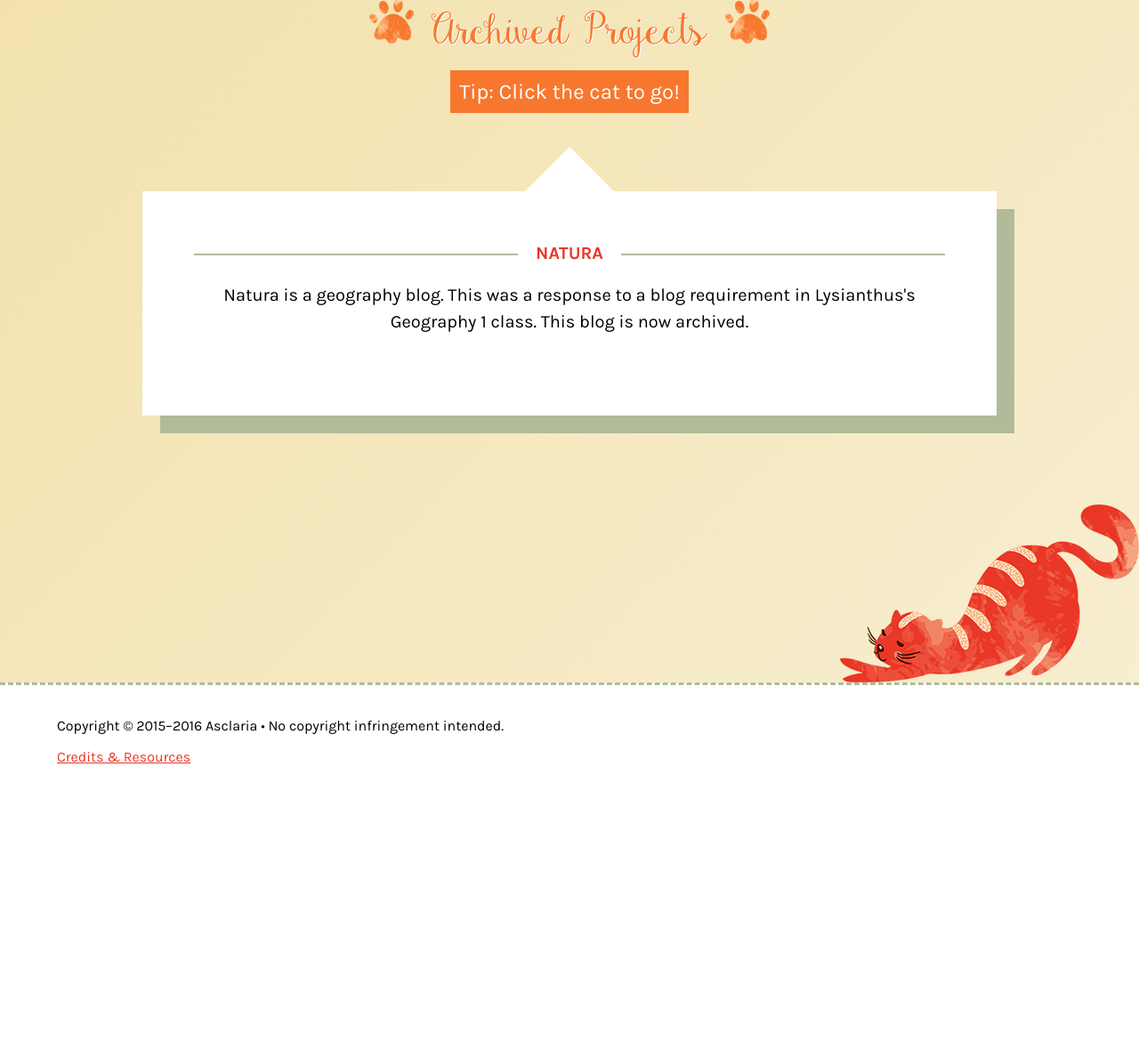
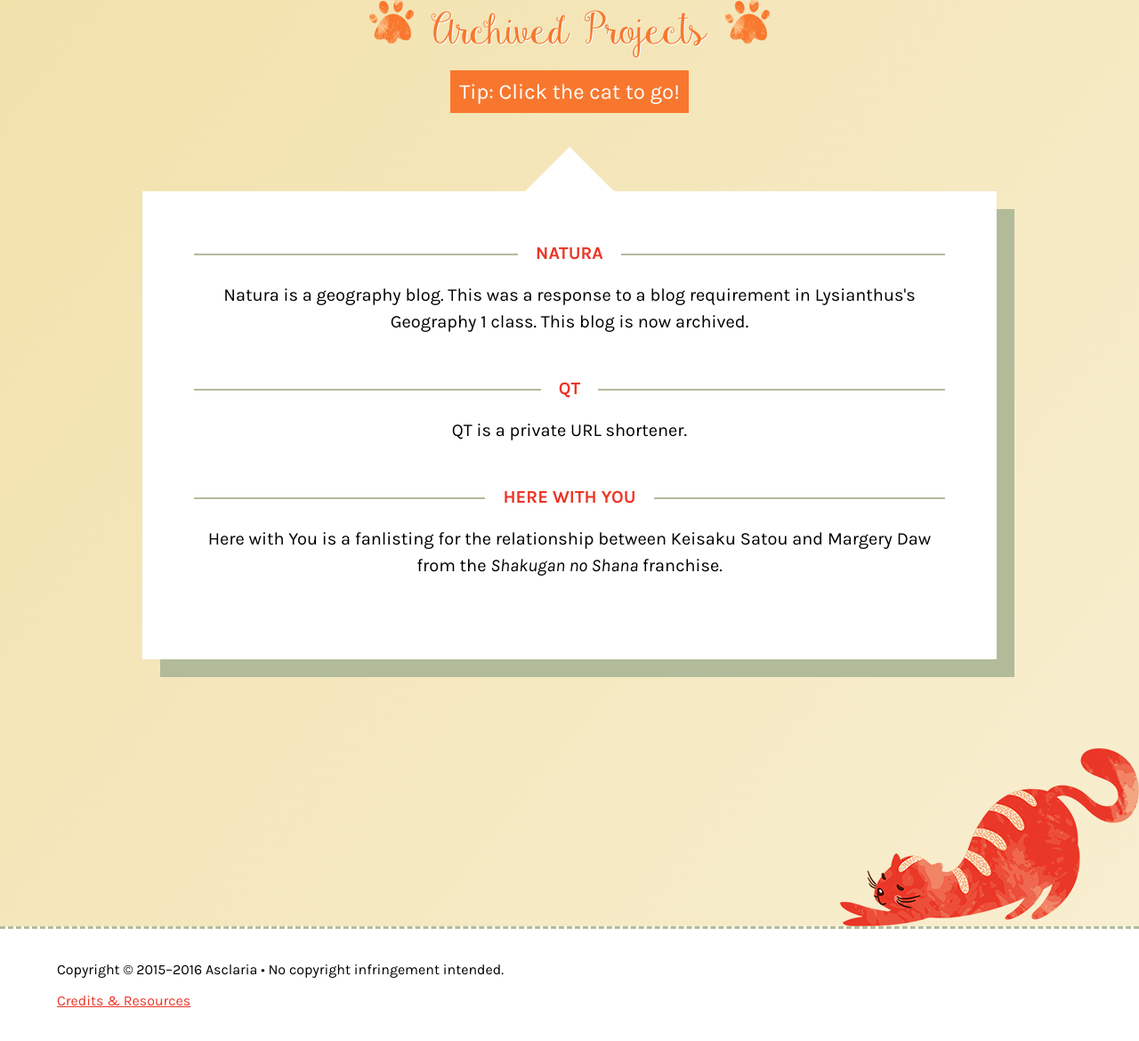
Before and after one commit to Lysianthus/asclaria, a PHP site: page /projects/archived in a window 1280 px wide. Shown: the part 422-1592 px from the top of the page at 89% size. Before the commit the page ends 1280 px from the top, so only its background shows below. Run offline with PHP 8.4, Linux system fonts and the light colour scheme; some libraries are stand-ins or nearby versions.

Commit message:
Add projects to Archived Projects list

```diff
--- a/public/projects_archived.php
+++ b/public/projects_archived.php
@@ -11,6 +11,14 @@
 				<h2 class="project-title"><span>Natura</span></h2>
 				<p>Natura is a geography blog. This was a response to a blog requirement in Lysianthus's Geography 1 class. This blog is now archived.</p>
 			</div> <!-- .project -->
+			<div class="project">
+				<h2 class="project-title"><span>QT</span></h2>
+				<p>QT is a private URL shortener.</p>
+			</div> <!-- .project -->
+			<div class="project">
+				<h2 class="project-title"><span>Here with You</span></h2>
+				<p>Here with You is a fanlisting for the relationship between Keisaku Satou and Margery Daw from the <cite>Shakugan no Shana</cite> franchise.</p>
+			</div> <!-- .project -->
 		</div> <!-- .projects -->
 	</div> <!-- #content -->
 
```
Also changed, not shown: README.md.
